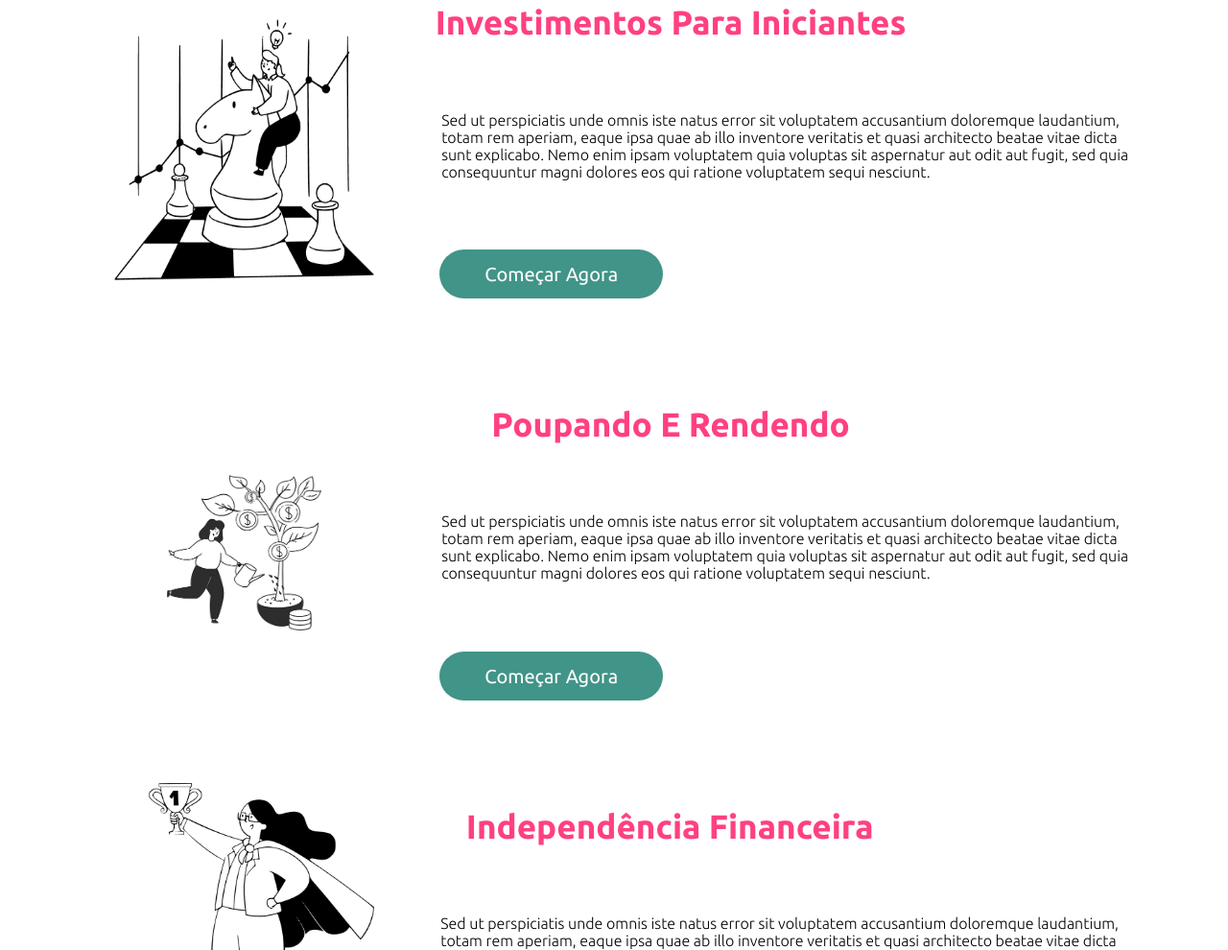
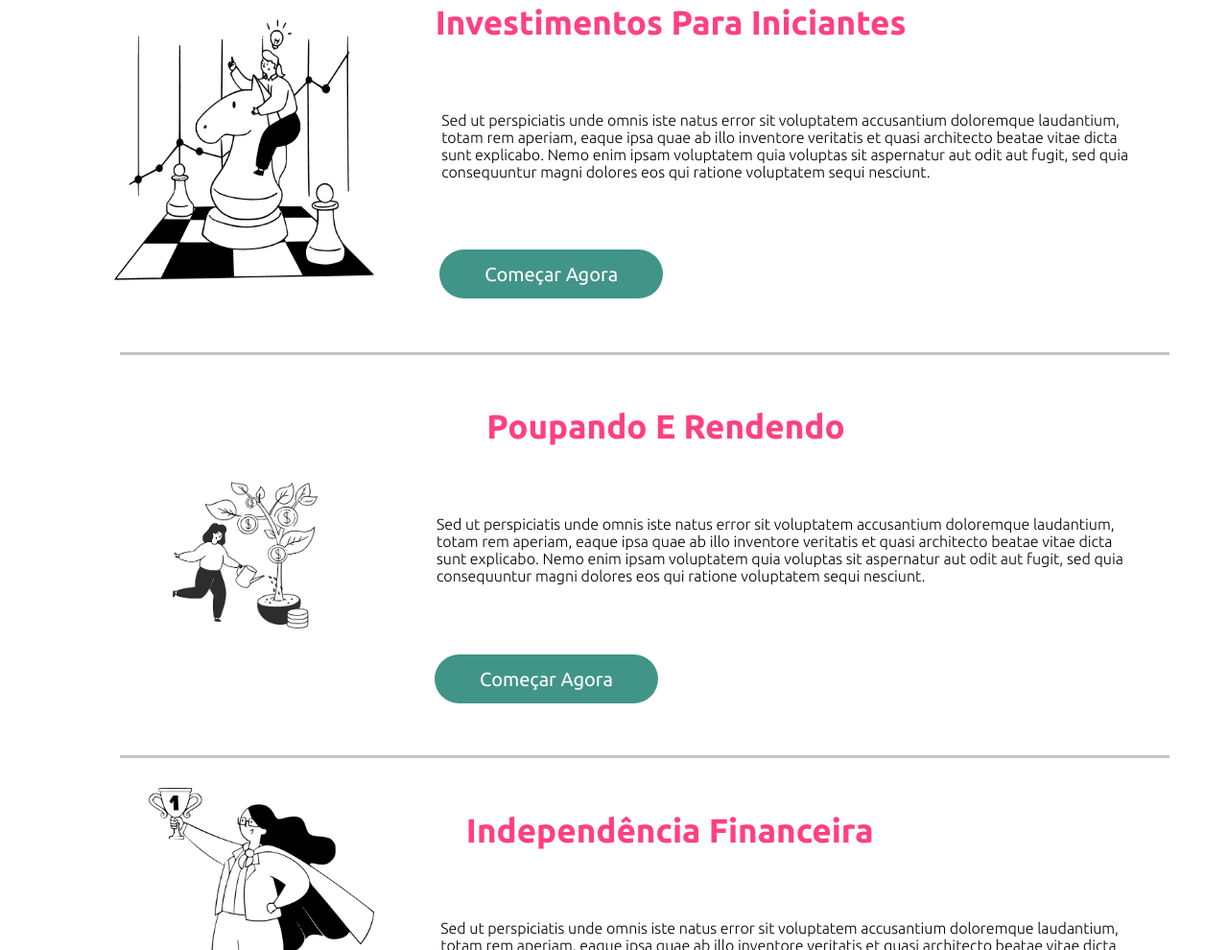
Before and after one commit to FabriciodSTeixeira/PaginaDinDin, a plain HTML site: page page2.html in a window 1280 px wide. Shown: the part 416-1406 px from the top of the page at 96% size. Drawn offline with Linux system fonts and the light colour scheme.

Commit message:
Update3 : Page 2 done

```diff
--- a/page2.html
+++ b/page2.html
@@ -66,7 +66,7 @@
                                 Agora</button></a>
                     </div>
                 </div>
-                <div class="container1-1">
+                <div id="border"class="container1-1">
                     <picture class="container1-1-1">
                         <img src="./style/img/dindin-imagens/ilustra-investimento.png" alt="investimento">
                     </picture>
--- a/style/css/page2.css
+++ b/style/css/page2.css
@@ -100,6 +100,12 @@ body {
     font-size: 15px;
 }
 
+#border{
+    border-bottom: #c4c4c4 solid 3px;
+    border-top: #c4c4c4 solid 3px;
+    margin-left:5%;
+    margin-right: 5%;
+}
 @media only screen and (min-width:1000px) {
 
 
```
